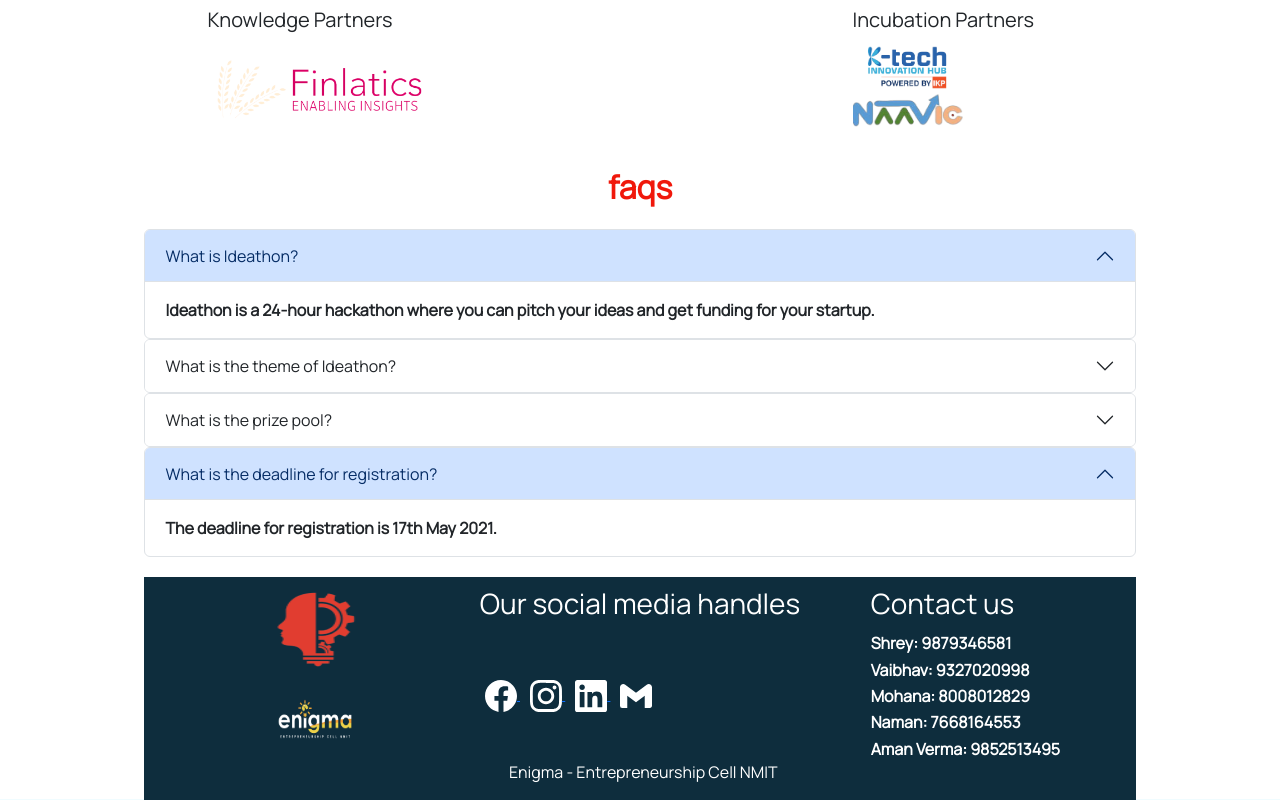
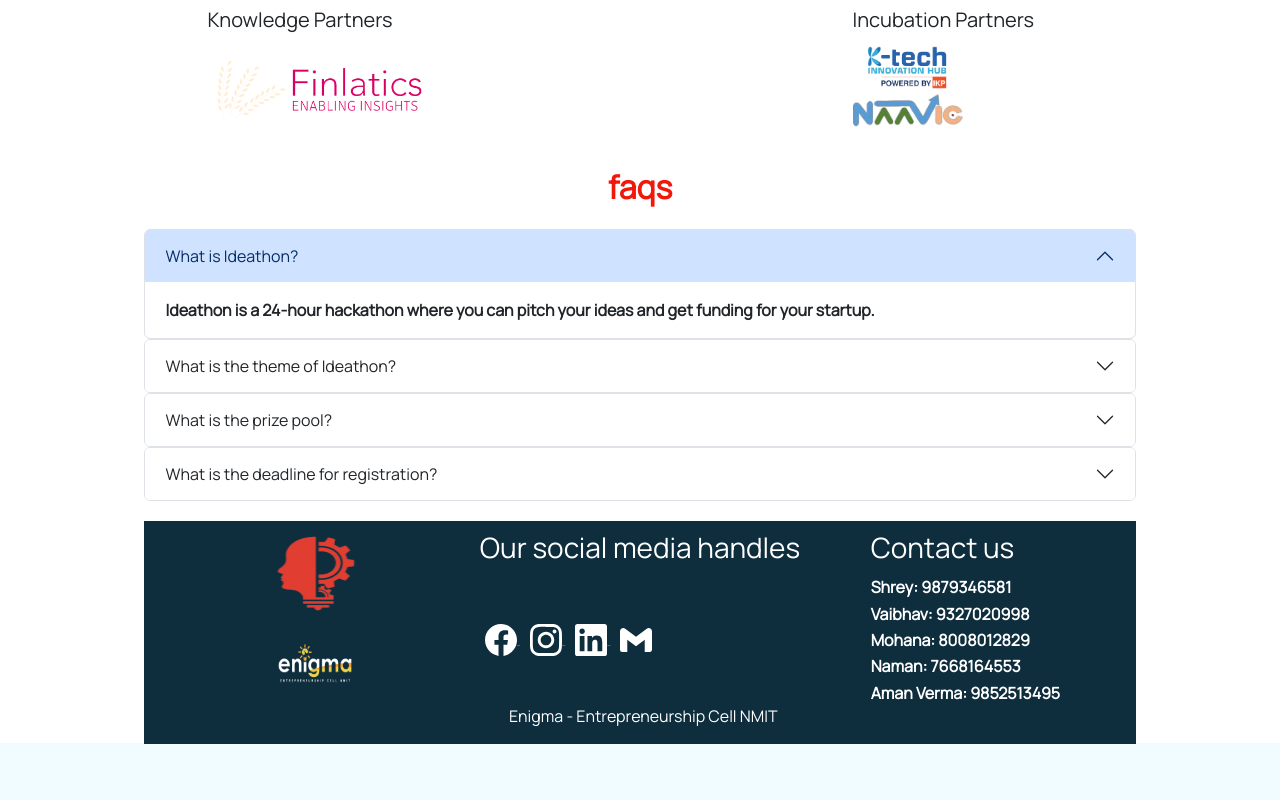
Before and after one commit to ecellenigma/ideathon2023, a plain HTML site: page index.html in a window 1280 px wide. Shown: the part 2054-2854 px from the top of the page. After the commit the page ends 2798 px from the top, so only its background shows below. Drawn offline with nearby package versions, Linux system fonts and the light colour scheme; a script that the page names is missing.

Commit message:
commit all

```diff
--- a/index.html
+++ b/index.html
@@ -195,16 +195,16 @@
     </div>
     <div class="accordion-item">
         <h2 class="accordion-header">
-          <button class="accordion-button" type="button" data-bs-toggle="collapse" data-bs-target="#collapseOne" aria-expanded="true" aria-controls="collapseOne">
+          <button class="accordion-button collapsed" type="button" data-bs-toggle="collapse" data-bs-target="#collapseThree" aria-expanded="false" aria-controls="collapseThree">
             What is the deadline for registration?
           </button>
         </h2>
-        <div id="collapseOne" class="accordion-collapse collapse show" data-bs-parent="#accordionExample">
+        <div id="collapseThree" class="accordion-collapse collapse" data-bs-parent="#accordionExample">
           <div class="accordion-body">
             <strong>The deadline for registration is 17th May 2021.
           </div>
         </div>
-  </div>
+      </div>
 
         <!-- <div class="faq-container">
             <div class="faq-item">
```
